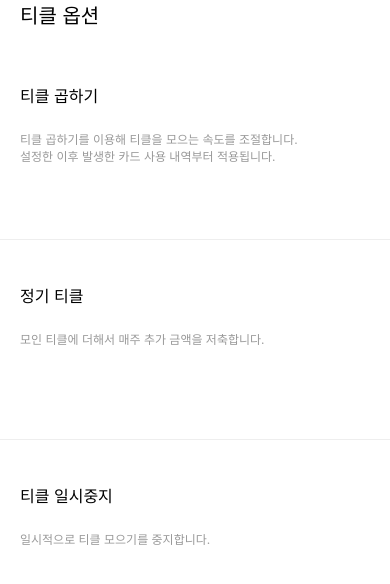
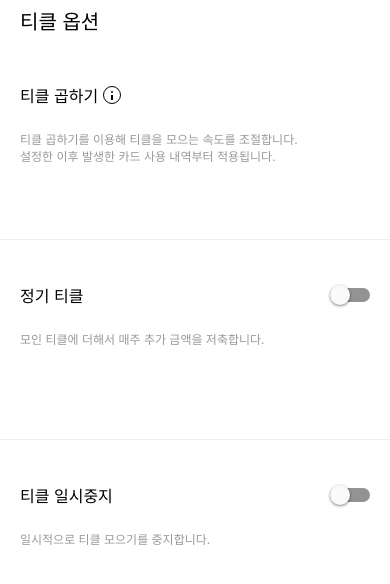
Before and after one commit to plusbeauxjours/TickleTest, a React Native app: screen / in a window 390 px wide. Shown: the top 584 px of the page. Built offline with nearby package versions, Linux system fonts and the light colour scheme; no server answers.

Commit message:
set: alertText & informationBtn

```diff
--- a/src/components/Header.tsx
+++ b/src/components/Header.tsx
@@ -4,6 +4,9 @@ import styled from 'styled-components/native';
 import { Title } from '../styles/sharedStyles';
 
 const Container = styled.View`
+    flex-direction: row;
+    align-items: center;
+    justify-content: space-between;
     height: 40px;
     padding: 0 20px;
 `;
--- /dev/null
+++ b/src/components/InformationBtn.tsx
@@ -0,0 +1,42 @@
+import React from 'react';
+import styled from 'styled-components/native';
+
+const Circle = styled.View`
+    width: 18px;
+    height: 18px;
+    border-radius: 9px;
+    border-width: 1.2px;
+    justify-content: center;
+    align-items: center;
+    margin-left: 5px;
+`;
+
+const Text = styled.Text`
+    font-size: 10px;
+    font-weight: 800;
+`;
+
+const Point = styled.View`
+    bottom: 1px;
+    width: 2px;
+    height: 2px;
+    border-radius: 1px;
+    background-color: black;
+`;
+
+const Line = styled.View`
+    top: 1px;
+    width: 2px;
+    height: 5px;
+    background-color: black;
+`;
+
+const InformationBtn = () => (
+    <Circle>
+        <Point />
+        <Line />
+        {/* <Text>i</Text> */}
+    </Circle>
+);
+
+export default InformationBtn;
--- a/src/components/MultipleOption.tsx
+++ b/src/components/MultipleOption.tsx
@@ -1,6 +1,8 @@
 import React from 'react';
-import { Alert } from 'react-native';
+import { Alert, Switch } from 'react-native';
 import styled from 'styled-components/native';
+
+import InformationBtn from './InformationBtn';
 
 import { GrayText, Text, Container, Row } from '../styles/sharedStyles';
 import colors from '../styles/sharedColors';
@@ -33,8 +35,9 @@ const MultipleOption: React.FC<IProps> = ({ multipleValue, setMultipleValue }) =
     return (
         <Container>
             <Touchable onPress={() => onPress(1)}>
-                <Row>
+                <Row style={{ justifyContent: 'flex-start' }}>
                     <Text>티클 곱하기</Text>
+                    <InformationBtn />
                 </Row>
             </Touchable>
             <GrayText>티클 곱하기를 이용해 티클을 모으는 속도를 조절합니다.</GrayText>
--- a/src/components/StopOption.tsx
+++ b/src/components/StopOption.tsx
@@ -1,5 +1,5 @@
 import React from 'react';
-import { Alert } from 'react-native';
+import { Alert, Switch } from 'react-native';
 import styled from 'styled-components/native';
 
 import { GrayText, Text, Container, Row } from '../styles/sharedStyles';
@@ -16,21 +16,21 @@ const StopOption: React.FC<IProps> = ({ isStoped, setIsStoped }) => {
     const onPress = () => {
         const alertTitle = '티클 일시중지';
         const alertText = isStoped
-            ? '이제부터 티클 모으기를 일시중지합니다. 계속하시겠습니까?'
-            : '티클 일시중지가 해제되었습니다.';
+            ? '티클 일시중지가 해제되었습니다.'
+            : '이제부터 티클 모으기를 일시중지합니다. 계속하시겠습니까?';
         const alertBtn = isStoped
             ? [
-                  {
-                      text: '취소',
-                      style: 'cancel',
-                      onPress: () => console.log('cancel'),
-                  },
                   {
                       text: '확인',
                       onPress: () => setIsStoped(false),
                   },
               ]
             : [
+                  {
+                      text: '취소',
+                      style: 'cancel',
+                      onPress: () => console.log('cancel'),
+                  },
                   {
                       text: '확인',
                       onPress: () => setIsStoped(true),
@@ -44,6 +44,7 @@ const StopOption: React.FC<IProps> = ({ isStoped, setIsStoped }) => {
             <Touchable onPress={onPress}>
                 <Row>
                     <Text>티클 일시중지</Text>
+                    <Switch />
                 </Row>
             </Touchable>
             <GrayText>일시적으로 티클 모으기를 중지합니다.</GrayText>
--- a/src/components/SubscribeOption.tsx
+++ b/src/components/SubscribeOption.tsx
@@ -1,5 +1,5 @@
 import React from 'react';
-import { Alert } from 'react-native';
+import { Alert, Switch } from 'react-native';
 import styled from 'styled-components/native';
 
 import { GrayText, Text, Container, Row } from '../styles/sharedStyles';
@@ -15,24 +15,24 @@ interface IProps {
 const Touchable = styled.TouchableOpacity``;
 
 const SubscribeOption: React.FC<IProps> = ({ price, isSubscribed, setPrice, setIsSubscribed }) => {
-    const onPress = () => {
+    const onValueChange = () => {
         const alertTitle = '정기 티클';
         const alertText = isSubscribed
-            ? '이제부터 일정금액을 매주 추가 저축합니다. 계속하시겠습니까?'
-            : '정기 티클이 해제되었습니다.';
+            ? '정기 티클이 해제되었습니다.'
+            : '이제부터 일정금액을 매주 추가 저축합니다. 계속하시겠습니까?';
         const alertBtn = isSubscribed
             ? [
-                  {
-                      text: '취소',
-                      style: 'cancel',
-                      onPress: () => console.log('cancel'),
-                  },
                   {
                       text: '확인',
                       onPress: () => setIsSubscribed(false),
                   },
               ]
             : [
+                  {
+                      text: '취소',
+                      style: 'cancel',
+                      onPress: () => console.log('cancel'),
+                  },
                   {
                       text: '확인',
                       onPress: () => setIsSubscribed(true),
@@ -43,11 +43,10 @@ const SubscribeOption: React.FC<IProps> = ({ price, isSubscribed, setPrice, setI
 
     return (
         <Container>
-            <Touchable onPress={onPress}>
-                <Row>
-                    <Text>정기 티클</Text>
-                </Row>
-            </Touchable>
+            <Row>
+                <Text>정기 티클</Text>
+                <Switch />
+            </Row>
             <GrayText>모인 티클에 더해서 매주 추가 금액을 저축합니다.</GrayText>
         </Container>
     );
--- a/src/styles/sharedColors.tsx
+++ b/src/styles/sharedColors.tsx
@@ -1,9 +1,10 @@
 const colors = {
+    whiteColor: '#fff',
     primaryColor: '#f58a32',
     borderColor: '#eee',
     grayTextColor: '#a9a9a9',
     lightGrayColor: '#e6e6e6',
-    switchGrayColor: '#bbbbbb',
+    trackColor: '#bbbbbb',
     grayColor: '#8c8c8c',
 };
 
```
